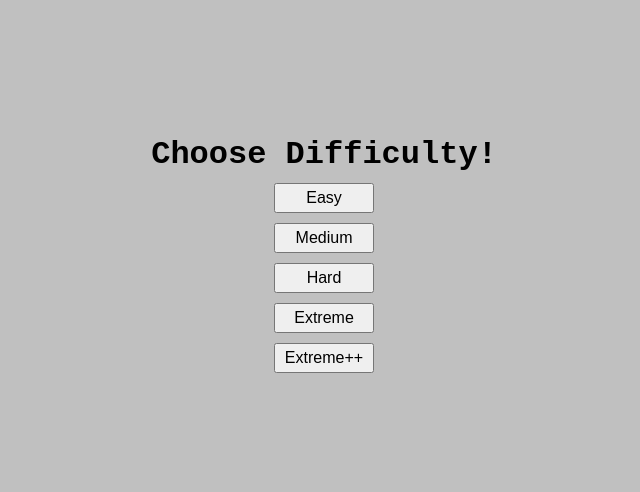
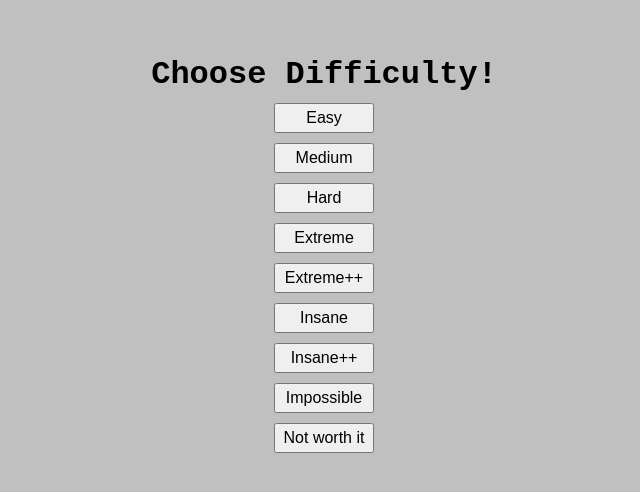
Before and after one commit to Lagergrenk/fe23-js3-inlamning2-kevin-lagergren, a React (Vite) app: page / in a window 1280 px wide. Shown: the part 154-646 px from the top of the page, without its empty margins (316-956 px from the left). Built offline with nearby package versions, Linux system fonts and the light colour scheme.

Commit message:
refactor: Added type gameSettings

```diff
--- a/src/components/cell/Cell.tsx
+++ b/src/components/cell/Cell.tsx
@@ -19,7 +19,7 @@ const Cell: React.FC<CellProps> = ({ cell, onClick }) => {
     <div className='cell' onClick={handleClick}>
       {cell.visible
         ? cell.hasMine
-          ? '💣'
+          ? '🧨'
           : cell.numberOfNeighbouringMines > 0
           ? cell.numberOfNeighbouringMines
           : ' '
--- a/src/components/gamesettings/GameSettings.tsx
+++ b/src/components/gamesettings/GameSettings.tsx
@@ -2,6 +2,12 @@ import React from 'react';
 
 type GameSettingsProps = {
   onClick: (boardSize: number, mineCount: number) => void;
+};
+
+type gameSettings = {
+  boardSize: number;
+  mineCount: number;
+  buttonText: string;
 };
 
 // GameSettings component
@@ -10,12 +16,16 @@ const GameSettings: React.FC<GameSettingsProps> = ({ onClick }) => {
   // first value = boardSize, second value = mineCount
 
   // gameSettinsg arrayObject, add to the array the boardSize, mineCount and buttonText if you want to add a new difficulty
-  const gameSettings = [
+  const gameSettings: gameSettings[] = [
     { boardSize: 4, mineCount: 1, buttonText: 'Easy' },
     { boardSize: 16, mineCount: 4, buttonText: 'Medium' },
     { boardSize: 25, mineCount: 7, buttonText: 'Hard' },
     { boardSize: 49, mineCount: 15, buttonText: 'Extreme' },
     { boardSize: 64, mineCount: 20, buttonText: 'Extreme++' },
+    { boardSize: 100, mineCount: 40, buttonText: 'Insane' },
+    { boardSize: 144, mineCount: 60, buttonText: 'Insane++' },
+    { boardSize: 196, mineCount: 80, buttonText: 'Impossible' },
+    { boardSize: 256, mineCount: 255, buttonText: 'Not worth it' },
   ];
 
   return (
```
